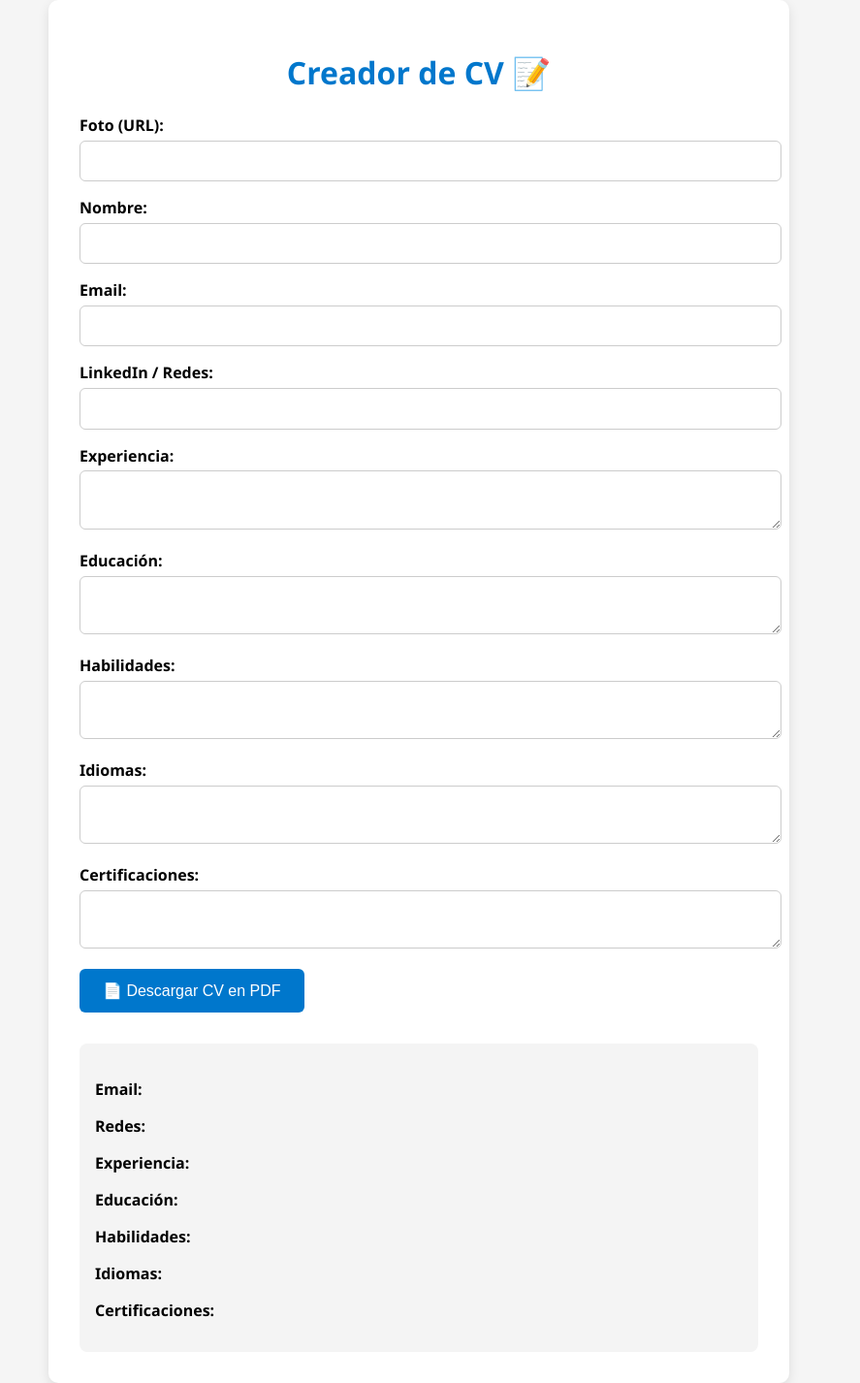
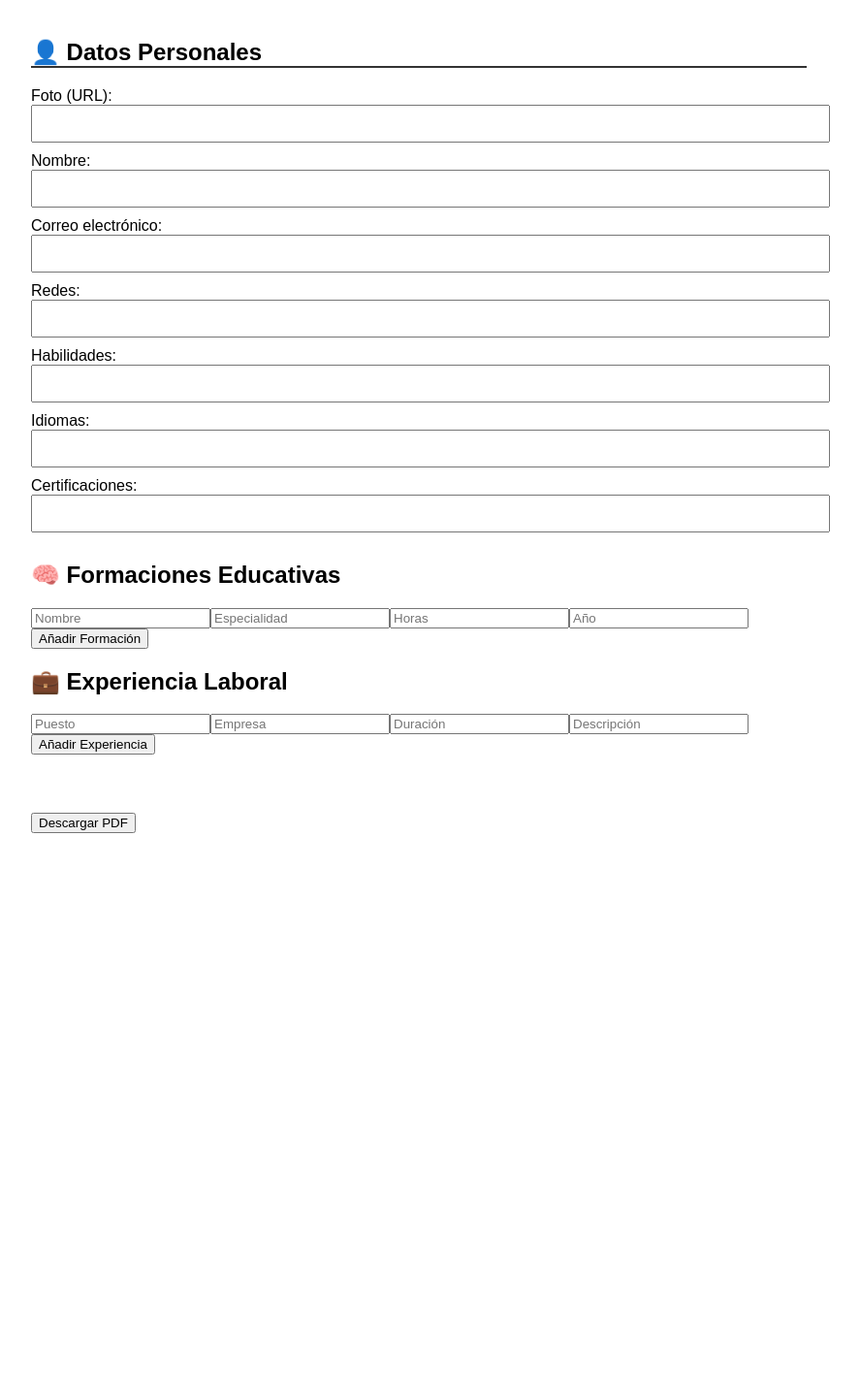
Before and after one commit to lucianodigiweb/cv-creator, a React (Create React App) app: page / in a window 1280 px wide. Shown: the whole page at 97% size, without its empty margins (208-1095 px from the left). After the commit the page ends 879 px from the top, so only its background shows below. Built offline with nearby package versions, Linux system fonts and the light colour scheme.

Commit message:
Primera subida del generador de CV

```diff
--- a/src/App.js
+++ b/src/App.js
@@ -1,94 +1,157 @@
-import React, { useState, useRef } from 'react';
-import './App.css';
-import jsPDF from 'jspdf';
-import html2canvas from 'html2canvas';
+/* global html2pdf */
+import React, { useState } from 'react';
 
 function App() {
-  const [formData, setFormData] = useState({
+  const [datos, setDatos] = useState({
+    foto: '',
     nombre: '',
-    email: '',
-    experiencia: '',
-    educacion: '',
-    foto: '',
-    linkedin: '',
+    correo: '',
+    redes: '',
     habilidades: '',
     idiomas: '',
     certificaciones: ''
   });
 
-  const cvRef = useRef();
+  const [formaciones, setFormaciones] = useState([
+    { nombre: '', especialidad: '', horas: '', año: '' }
+  ]);
 
-  const handleChange = (e) => {
-    const { name, value } = e.target;
-    setFormData((prev) => ({
-      ...prev,
-      [name]: value,
-    }));
+  const [experiencias, setExperiencias] = useState([
+    { puesto: '', empresa: '', duracion: '', descripcion: '' }
+  ]);
+
+  const handleDatosChange = (e) => {
+    setDatos({ ...datos, [e.target.name]: e.target.value });
   };
 
-  const generarPDF = () => {
-    const input = cvRef.current;
-    html2canvas(input).then((canvas) => {
-      const imgData = canvas.toDataURL('image/png');
-      const pdf = new jsPDF('p', 'mm', 'a4');
-      const imgProps = pdf.getImageProperties(imgData);
-      const pdfWidth = pdf.internal.pageSize.getWidth();
-      const pdfHeight = (imgProps.height * pdfWidth) / imgProps.width;
-      pdf.addImage(imgData, 'PNG', 0, 0, pdfWidth, pdfHeight);
-      pdf.save('mi_cv.pdf');
-    });
+  const handleFormacionChange = (index, event) => {
+    const updated = [...formaciones];
+    updated[index][event.target.name] = event.target.value;
+    setFormaciones(updated);
+  };
+
+  const handleExperienciaChange = (index, event) => {
+    const updated = [...experiencias];
+    updated[index][event.target.name] = event.target.value;
+    setExperiencias(updated);
+  };
+
+  const agregarFormacion = () => {
+    setFormaciones([...formaciones, { nombre: '', especialidad: '', horas: '', año: '' }]);
+  };
+
+  const agregarExperiencia = () => {
+    setExperiencias([...experiencias, { puesto: '', empresa: '', duracion: '', descripcion: '' }]);
+  };
+
+  const descargarPDF = () => {
+    const contenido = document.getElementById('cv-preview');
+    const opciones = {
+      margin: 0.5,
+      filename: 'mi_cv.pdf',
+      image: { type: 'jpeg', quality: 0.98 },
+      html2canvas: { scale: 2 },
+      jsPDF: { unit: 'in', format: 'letter', orientation: 'portrait' }
+    };
+
+    if (window.html2pdf && contenido) {
+      window.html2pdf().set(opciones).from(contenido).save();
+    } else {
+      alert('Error: html2pdf no está definido o no se encontró el contenido.');
+    }
   };
 
   return (
-    <div className="App">
-      <h1>Creador de CV 📝</h1>
+    <div style={{ padding: '20px', fontFamily: 'Arial', maxWidth: '800px', margin: '0 auto' }}>
+      <h2 style={{ borderBottom: '2px solid #333' }}>👤 Datos Personales</h2>
 
-      <form>
-        <label>Foto (URL):</label>
-        <input type="text" name="foto" value={formData.foto} onChange={handleChange} />
+      <label>Foto (URL):<br />
+        <input style={{ width: '100%', padding: '10px', marginBottom: '10px' }} type="text" name="foto" value={datos.foto} onChange={handleDatosChange} />
+      </label><br />
 
-        <label>Nombre:</label>
-        <input type="text" name="nombre" value={formData.nombre} onChange={handleChange} />
+      <label>Nombre:<br />
+        <input style={{ width: '100%', padding: '10px', marginBottom: '10px' }} type="text" name="nombre" value={datos.nombre} onChange={handleDatosChange} />
+      </label><br />
 
-        <label>Email:</label>
-        <input type="email" name="email" value={formData.email} onChange={handleChange} />
+      <label>Correo electrónico:<br />
+        <input style={{ width: '100%', padding: '10px', marginBottom: '10px' }} type="email" name="correo" value={datos.correo} onChange={handleDatosChange} />
+      </label><br />
 
-        <label>LinkedIn / Redes:</label>
-        <input type="text" name="linkedin" value={formData.linkedin} onChange={handleChange} />
+      <label>Redes:<br />
+        <input style={{ width: '100%', padding: '10px', marginBottom: '10px' }} type="text" name="redes" value={datos.redes} onChange={handleDatosChange} />
+      </label><br />
 
-        <label>Experiencia:</label>
-        <textarea name="experiencia" value={formData.experiencia} onChange={handleChange} />
+      <label>Habilidades:<br />
+        <input style={{ width: '100%', padding: '10px', marginBottom: '10px' }} type="text" name="habilidades" value={datos.habilidades} onChange={handleDatosChange} />
+      </label><br />
 
-        <label>Educación:</label>
-        <textarea name="educacion" value={formData.educacion} onChange={handleChange} />
+      <label>Idiomas:<br />
+        <input style={{ width: '100%', padding: '10px', marginBottom: '10px' }} type="text" name="idiomas" value={datos.idiomas} onChange={handleDatosChange} />
+      </label><br />
 
-        <label>Habilidades:</label>
-        <textarea name="habilidades" value={formData.habilidades} onChange={handleChange} />
+      <label>Certificaciones:<br />
+        <input style={{ width: '100%', padding: '10px', marginBottom: '10px' }} type="text" name="certificaciones" value={datos.certificaciones} onChange={handleDatosChange} />
+      </label>
 
-        <label>Idiomas:</label>
-        <textarea name="idiomas" value={formData.idiomas} onChange={handleChange} />
+      <h2>🧠 Formaciones Educativas</h2>
+      {formaciones.map((formacion, index) => (
+        <div key={index}>
+          <input placeholder="Nombre" name="nombre" value={formacion.nombre} onChange={(e) => handleFormacionChange(index, e)} />
+          <input placeholder="Especialidad" name="especialidad" value={formacion.especialidad} onChange={(e) => handleFormacionChange(index, e)} />
+          <input placeholder="Horas" name="horas" value={formacion.horas} onChange={(e) => handleFormacionChange(index, e)} />
+          <input placeholder="Año" name="año" value={formacion.año} onChange={(e) => handleFormacionChange(index, e)} />
+        </div>
+      ))}
+      <button onClick={agregarFormacion}>Añadir Formación</button>
 
-        <label>Certificaciones:</label>
-        <textarea name="certificaciones" value={formData.certificaciones} onChange={handleChange} />
-      </form>
+      <h2>💼 Experiencia Laboral</h2>
+      {experiencias.map((exp, index) => (
+        <div key={index}>
+          <input placeholder="Puesto" name="puesto" value={exp.puesto} onChange={(e) => handleExperienciaChange(index, e)} />
+          <input placeholder="Empresa" name="empresa" value={exp.empresa} onChange={(e) => handleExperienciaChange(index, e)} />
+          <input placeholder="Duración" name="duracion" value={exp.duracion} onChange={(e) => handleExperienciaChange(index, e)} />
+          <input placeholder="Descripción" name="descripcion" value={exp.descripcion} onChange={(e) => handleExperienciaChange(index, e)} />
+        </div>
+      ))}
+      <button onClick={agregarExperiencia}>Añadir Experiencia</button>
 
-      <button onClick={generarPDF}>📄 Descargar CV en PDF</button>
+      <div id="cv-preview" style={{ marginTop: '40px' }}>
+        {datos.foto && <img src={datos.foto} alt="Foto" style={{ width: '120px', borderRadius: '8px' }} />}
+        {datos.nombre && <p><strong>Nombre:</strong> {datos.nombre}</p>}
+        {datos.correo && <p><strong>Correo:</strong> {datos.correo}</p>}
+        {datos.redes && <p><strong>Redes:</strong> {datos.redes}</p>}
+        {datos.habilidades && <p><strong>Habilidades:</strong> {datos.habilidades}</p>}
+        {datos.idiomas && <p><strong>Idiomas:</strong> {datos.idiomas}</p>}
+        {datos.certificaciones && <p><strong>Certificaciones:</strong> {datos.certificaciones}</p>}
 
-      <div ref={cvRef} style={{ backgroundColor: '#f4f4f4', padding: '1rem', borderRadius: '8px' }}>
-        {formData.foto && (
-          <div style={{ textAlign: 'center' }}>
-            <img src={formData.foto} alt="Foto de perfil" width="100" height="100" style={{ borderRadius: '50%' }} />
-          </div>
+        {formaciones.some(f => f.nombre || f.especialidad || f.horas || f.año) && (
+          <>
+            <h3>Formación:</h3>
+            <ul>
+              {formaciones.map((f, i) => (
+                (f.nombre || f.especialidad || f.horas || f.año) && (
+                  <li key={i}>{f.nombre} - {f.especialidad}, {f.horas}h, {f.año}</li>
+                )
+              ))}
+            </ul>
+          </>
         )}
-        <h2>{formData.nombre}</h2>
-        <p><strong>Email:</strong> {formData.email}</p>
-        <p><strong>Redes:</strong> {formData.linkedin}</p>
-        <p><strong>Experiencia:</strong> {formData.experiencia}</p>
-        <p><strong>Educación:</strong> {formData.educacion}</p>
-        <p><strong>Habilidades:</strong> {formData.habilidades}</p>
-        <p><strong>Idiomas:</strong> {formData.idiomas}</p>
-        <p><strong>Certificaciones:</strong> {formData.certificaciones}</p>
+
+        {experiencias.some(e => e.puesto || e.empresa || e.duracion || e.descripcion) && (
+          <>
+            <h3>Experiencia:</h3>
+            <ul>
+              {experiencias.map((e, i) => (
+                (e.puesto || e.empresa || e.duracion || e.descripcion) && (
+                  <li key={i}>{e.puesto} en {e.empresa}, {e.duracion} — {e.descripcion}</li>
+                )
+              ))}
+            </ul>
+          </>
+        )}
       </div>
+
+      <button onClick={descargarPDF} style={{ marginTop: '20px' }}>Descargar PDF</button>
     </div>
   );
 }
```
Also changed, not shown: App.jsx (added, +63 -0 lines), 2 other files (tests, documents, lock files or other folders).
